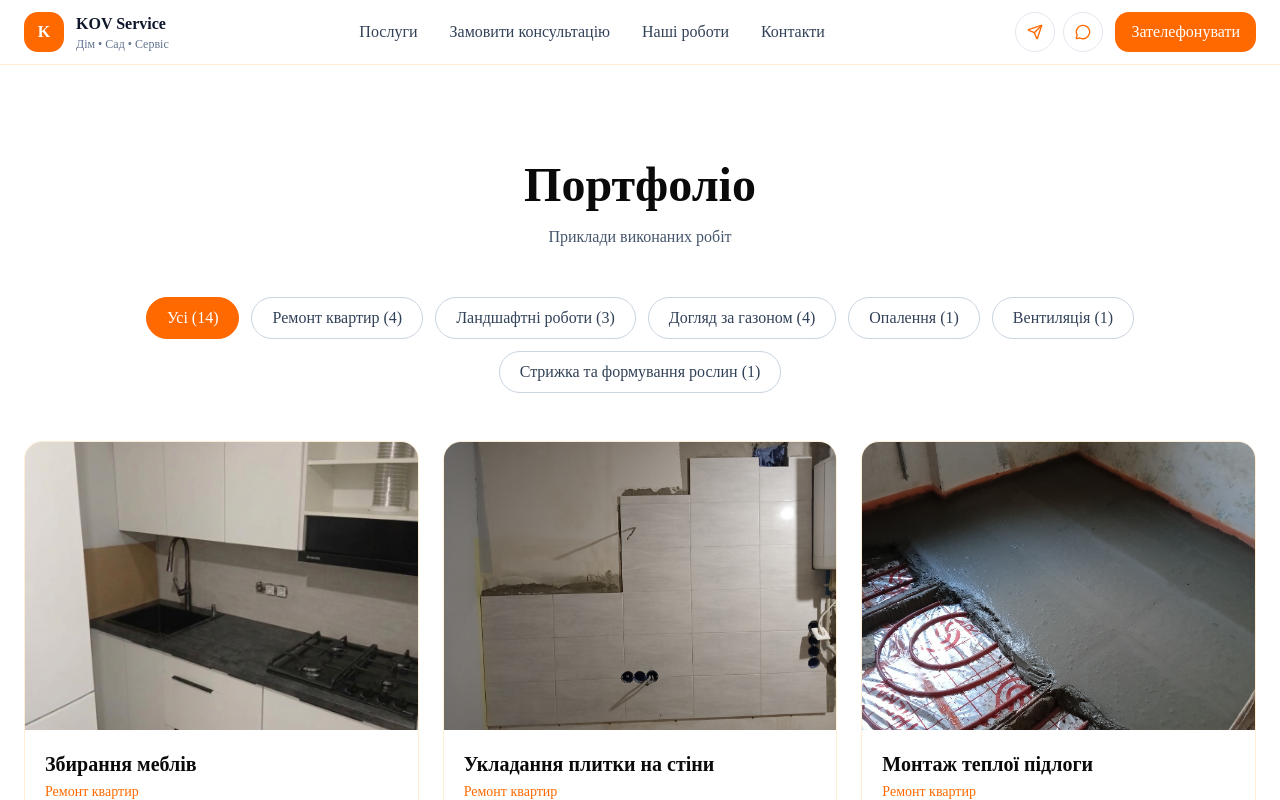
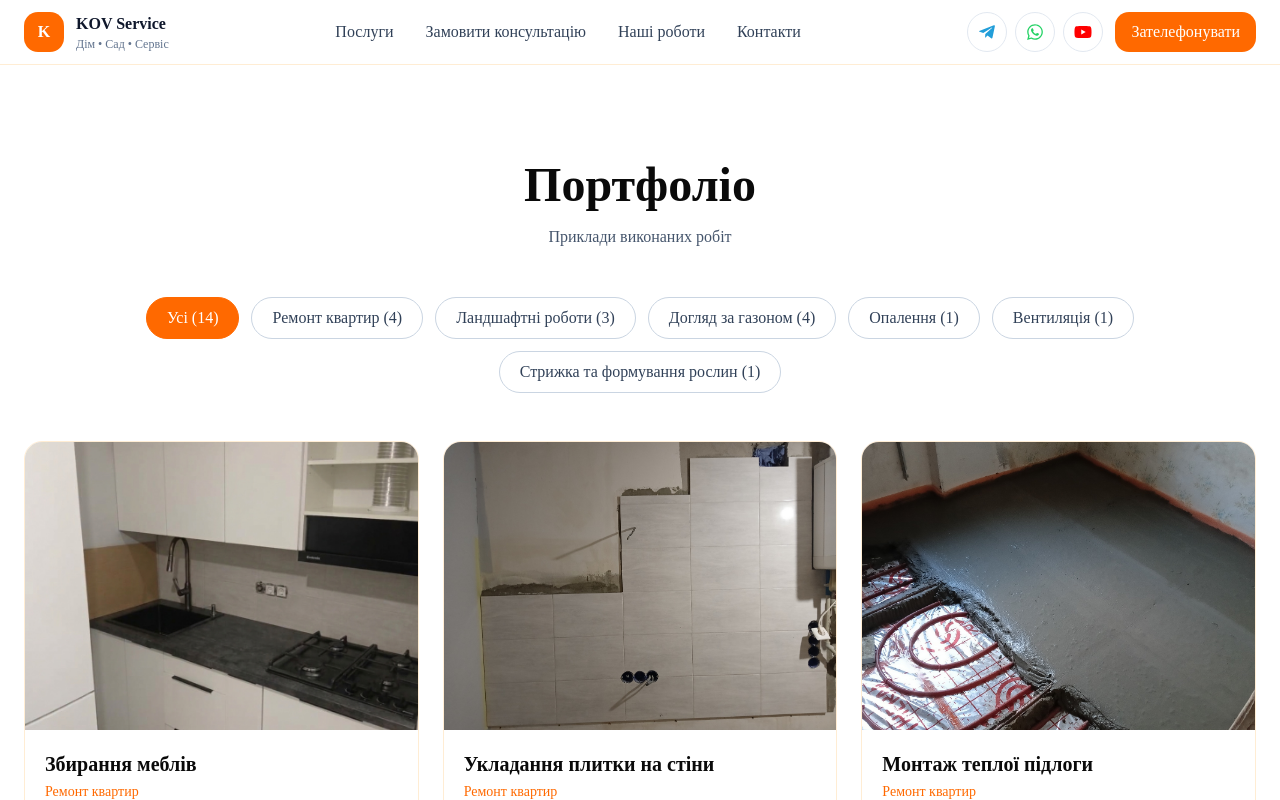
Before and after one commit to KovAlex010422/kov-service, a Next.js app: page /portfolio in a window 1280 px wide. Shown: the top 800 px of the page. Built offline with nearby package versions, Linux system fonts and the light colour scheme.

Commit message:
Change icons

```diff
--- a/app/layout.tsx
+++ b/app/layout.tsx
@@ -21,7 +21,7 @@ export const metadata: Metadata = {
   },
 
   description:
-    "Електрика, сантехніка, опалення, автополив та ландшафтні роботи у Гайсині та області.",
+    "Електрика, сантехніка, опалення, автополив та ландшафтні роботи у м. Гайсин та Вінницькій області.",
 
   keywords: [
     "електрик Гайсин",
@@ -47,7 +47,7 @@ export const metadata: Metadata = {
   openGraph: {
     title: "KOV Service | Дім • Сад • Сервіс у Гайсині",
     description:
-      "Електрика, сантехніка, опалення, автополив та ландшафтні роботи у Гайсині та області.",
+      "Електрика, сантехніка, опалення, автополив та ландшафтні роботи у м. Гайсин та Вінницькій області.",
     url: "https://kov-service.vn.ua",
     siteName: "KOV Service",
     images: [
@@ -66,7 +66,7 @@ export const metadata: Metadata = {
     card: "summary_large_image",
     title: "KOV Service | Дім • Сад • Сервіс у Гайсині",
     description:
-      "Електрика, сантехніка, опалення, автополив та ландшафтні роботи у Гайсині та області.",
+      "Електрика, сантехніка, опалення, автополив та ландшафтні роботи у м. Гайсин та Вінницькій області.",
     images: ["/og-image.jpg"],
   },
 };
--- a/package.json
+++ b/package.json
@@ -19,6 +19,7 @@
     "next": "16.4.5",
     "react": "19.3.0",
     "react-dom": "19.3.0",
+    "react-icons": "^5.7.0",
     "shadcn": "^4.23.0",
     "tw-animate-css": "^1.4.0"
   },
--- a/src/components/sections/Contacts/Contacts.jsx
+++ b/src/components/sections/Contacts/Contacts.jsx
@@ -3,7 +3,15 @@ import {
   MapPin,
   MessageCircle,
   Send,
+  Play,
 } from "lucide-react";
+
+
+import { FaTelegramPlane } from "react-icons/fa";
+import { FaWhatsapp } from "react-icons/fa";
+import { FaYoutube } from "react-icons/fa";
+
+
 import { company } from "@/src/data/company";
 
 export default function Contacts() {
@@ -22,8 +30,9 @@ export default function Contacts() {
           Зв'яжіться з нами будь-яким зручним способом
         </p>
 
-        <div className="grid md:grid-cols-2 gap-2">
+        <div className="grid md:grid-cols-2 gap-4">
 
+          {/* Телефон */}
           <a
             href={`tel:${company.phone}`}
             className="
@@ -51,9 +60,11 @@ export default function Contacts() {
             </div>
           </a>
 
+          {/* Telegram */}
           <a
             href={company.telegram}
             target="_blank"
+            rel="noopener noreferrer"
             className="
               bg-white
               p-6
@@ -79,8 +90,11 @@ export default function Contacts() {
             </div>
           </a>
 
+          {/* WhatsApp */}
           <a
-            href={company.viber}
+            href={company.whatsapp}
+            target="_blank"
+            rel="noopener noreferrer"
             className="
               bg-white
               p-6
@@ -97,7 +111,7 @@ export default function Contacts() {
 
             <div>
               <h3 className="font-semibold">
-                Viber
+                WhatsApp
               </h3>
 
               <p className="text-slate-600">
@@ -106,6 +120,37 @@ export default function Contacts() {
             </div>
           </a>
 
+          {/* YouTube */}
+          <a
+            href={company.youtube}
+            target="_blank"
+            rel="noopener noreferrer"
+            className="
+              bg-white
+              p-6
+              rounded-2xl
+              shadow-sm
+              hover:shadow-lg
+              transition
+              flex
+              gap-4
+              items-center
+            "
+          >
+            < FaYoutube className="text-orange-500" />
+
+            <div>
+              <h3 className="font-semibold">
+                YouTube
+              </h3>
+
+              <p className="text-slate-600">
+                Переглянути наші відео
+              </p>
+            </div>
+          </a>
+
+          {/* Локація */}
           <div
             className="
               bg-white
@@ -115,6 +160,7 @@ export default function Contacts() {
               flex
               gap-4
               items-center
+              md:col-span-2
             "
           >
             <MapPin className="text-orange-500" />
--- a/src/components/shared/MessengerLinks.jsx
+++ b/src/components/shared/MessengerLinks.jsx
@@ -1,8 +1,45 @@
-import { Send, MessageCircle } from "lucide-react";
+import {
+  FaTelegramPlane,
+  FaWhatsapp,
+  FaYoutube,
+} from "react-icons/fa";
+
 import { company } from "@/src/data/company";
 
-export function MessengerLinks({ variant = "header" }) {
-  const isHeader = variant === "header";
+export function MessengerLinks({
+  variant = "header",
+}) {
+  const isHeader =
+    variant === "header";
+
+  const buttonClass = isHeader
+    ? `
+      w-10
+      h-10
+      rounded-full
+      border
+      border-slate-200
+      bg-white
+      flex
+      items-center
+      justify-center
+      hover:shadow-md
+      transition
+    `
+    : `
+      inline-flex
+      items-center
+      gap-2
+      px-3.5
+      py-2
+      rounded-full
+      border
+      border-slate-200
+      text-sm
+      text-slate-700
+      hover:shadow-md
+      transition
+    `;
 
   return (
     <div className="flex items-center gap-2">
@@ -11,33 +48,56 @@ export function MessengerLinks({ variant = "header" }) {
         href={company.telegram}
         target="_blank"
         rel="noopener noreferrer"
-        aria-label="Написати в Telegram"
-        title="Написати в Telegram"
-        className={
-          isHeader
-            ? "w-10 h-10 rounded-full border border-slate-200 flex items-center justify-center text-slate-700 hover:border-orange-500 hover:text-orange-500 transition"
-            : "inline-flex items-center gap-2 px-3.5 py-2 rounded-full border border-slate-200 text-sm text-slate-700 hover:border-orange-500 hover:text-orange-500 transition"
-        }
+        aria-label="Telegram"
+        title="Telegram"
+        className={buttonClass}
       >
-        <Send className="w-4 h-4 text-orange-500" />
-        {!isHeader && <span>Telegram</span>}
+        <FaTelegramPlane
+          className="text-[#229ED9]"
+          size={18}
+        />
+
+        {!isHeader && (
+          <span>Telegram</span>
+        )}
       </a>
 
-      {/* Viber */}
+      {/* WhatsApp */}
       <a
-        href={company.viber}
+        href={company.whatsapp}
         target="_blank"
         rel="noopener noreferrer"
-        aria-label="Написати у Viber"
-        title="Написати у Viber"
-        className={
-          isHeader
-            ? "w-10 h-10 rounded-full border border-slate-200 flex items-center justify-center text-slate-700 hover:border-orange-500 hover:text-orange-500 transition"
-            : "inline-flex items-center gap-2 px-3.5 py-2 rounded-full border border-slate-200 text-sm text-slate-700 hover:border-orange-500 hover:text-orange-500 transition"
-        }
+        aria-label="WhatsApp"
+        title="WhatsApp"
+        className={buttonClass}
       >
-        <MessageCircle className="w-4 h-4 text-orange-500" />
-        {!isHeader && <span>Viber</span>}
+        <FaWhatsapp
+          className="text-[#25D366]"
+          size={18}
+        />
+
+        {!isHeader && (
+          <span>WhatsApp</span>
+        )}
+      </a>
+
+      {/* YouTube */}
+      <a
+        href={company.youtube}
+        target="_blank"
+        rel="noopener noreferrer"
+        aria-label="YouTube"
+        title="YouTube"
+        className={buttonClass}
+      >
+        <FaYoutube
+          className="text-[#FF0000]"
+          size={18}
+        />
+
+        {!isHeader && (
+          <span>YouTube</span>
+        )}
       </a>
     </div>
   );
--- a/src/data/company.js
+++ b/src/data/company.js
@@ -4,17 +4,21 @@ export const company = {
   slogan:
     "Інженерні системи, ремонт та догляд за територією",
 
-  phone: "+380671234567",
+  phone: "+380937456123",
 
   phoneDisplay: "+38 (093) 7 456 123",
 
- telegram: "https://t.me/KovAlex010422",
+  telegram: "https://t.me/KovAlex010422",
 
   viber: "viber://chat?number=%2B380937456123",
 
   email: "info@kov-service.com",
 
-  location: "Гайсин та область",
+  location: "Гайсин та Вінницька область",
 
   workTime: "Пн-Нд 08:00 - 20:00",
+
+  whatsapp: "https://wa.me/380937456123",
+
+  youtube: "https://youtube.com/UChfB2wlQY6OJI88DS84hK1w",
 };
```
Also changed, not shown: 1 other file (tests, documents, lock files or other folders).
